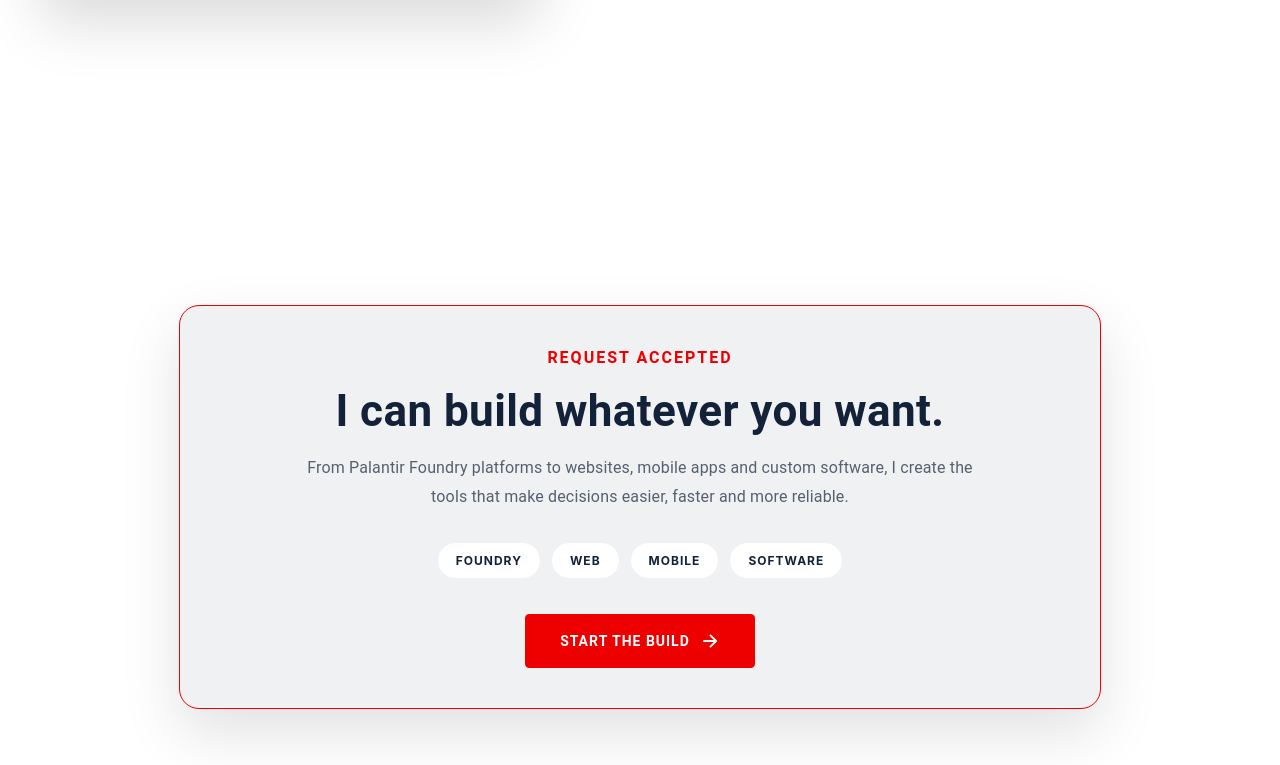
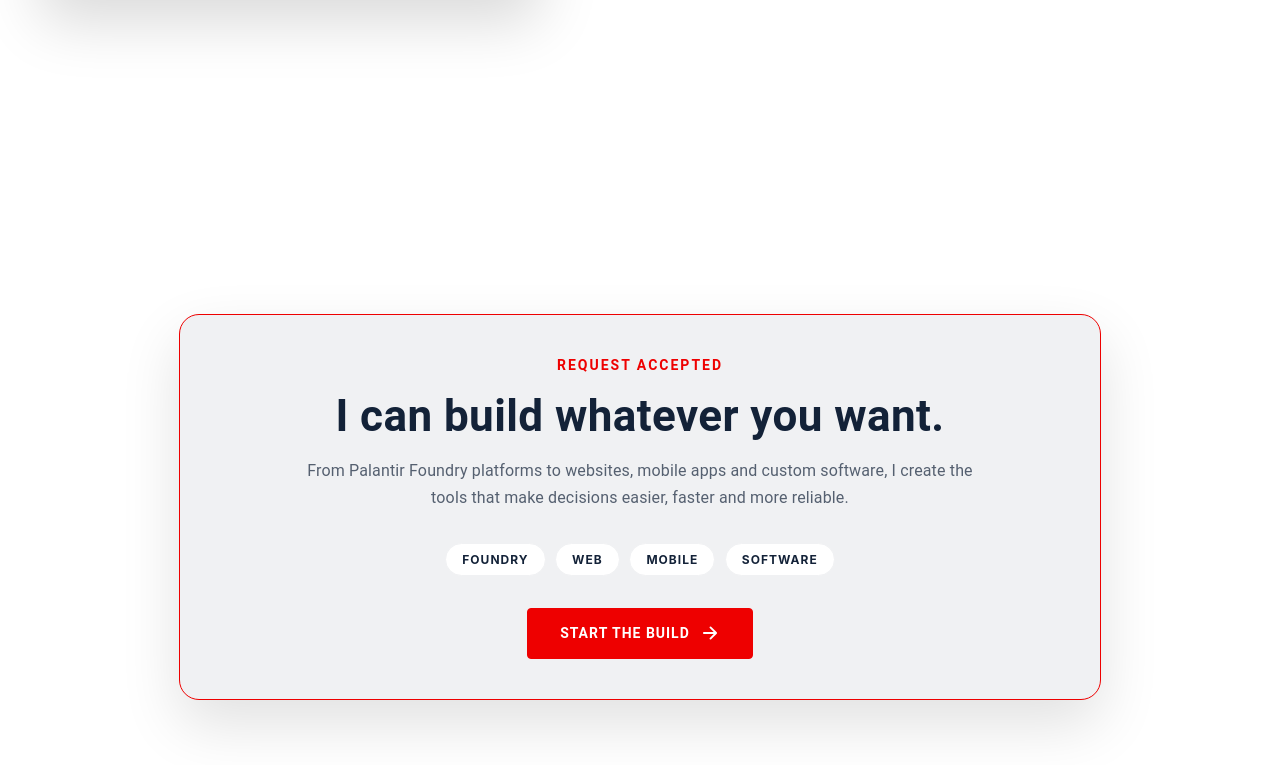
Before and after one commit to DonatNathan/donat-website, a React (Create React App) app: page / in a window 1280 px wide. Shown: the part 4395-5160 px from the top of the page. Built offline with nearby package versions, Linux system fonts and the light colour scheme.

Commit message:
fix: horizontal scroll on the project idea section

```diff
--- a/src/components/ProjectIdea.js
+++ b/src/components/ProjectIdea.js
@@ -4,26 +4,135 @@
 import { IoArrowForward } from "react-icons/io5";
 
 const ProjectIdea = () => {
+    const { theme } = useContext(ThemeContext);
 
-    const {theme} = useContext(ThemeContext);
+    return (
+        <Box
+            sx={{
+                display: "flex",
+                flexDirection: "column",
+                justifyContent: "center",
+                alignItems: "center",
+                textAlign: "center",
+                backgroundColor: theme.BackgroundColor,
+                px: { xs: 2, md: 0 },
+                py: { xs: 6, md: 10 },
+                minHeight: "calc(100vh - 120px)",
+                overflowX: "hidden"
+            }}
+        >
+            <Box
+                sx={{
+                    width: "100%",
+                    maxWidth: "840px",
+                    p: { xs: 3, sm: 4, md: 5 },
+                    borderRadius: "20px",
+                    backgroundColor: theme.SecondBackgroundColor,
+                    border: `1px solid ${theme.MainColor}`,
+                    boxShadow: `0 24px 60px rgba(0, 0, 0, 0.12)`,
+                    transition: "transform 0.4s ease, box-shadow 0.4s ease",
+                    "&:hover": {
+                        transform: "translateY(-6px)",
+                        boxShadow: `0 32px 80px rgba(0, 0, 0, 0.18)`
+                    }
+                }}
+            >
+                <Typography
+                    sx={{
+                        fontSize: 14,
+                        sm: 16,
+                        fontWeight: "bold",
+                        color: theme.MainColor,
+                        letterSpacing: "2px",
+                        textTransform: "uppercase",
+                        mb: 2
+                    }}
+                >
+                    Request accepted
+                </Typography>
 
-    return(
-        <Box sx={{display: "flex", flexDirection: "column", justifyContent: "center", alignItems: "center", textAlign: "center", backgroundColor: theme.BackgroundColor, paddingTop: "80px", paddingBottom: "80px", minHeight: "calc(100vh - 120px)"}}>
-            <Box sx={{maxWidth: "840px", width: "100%", padding: "40px", borderRadius: "20px", backgroundColor: theme.SecondBackgroundColor, border: `1px solid ${theme.MainColor}`, boxShadow: `0 24px 60px rgba(0, 0, 0, 0.12)`, transition: "transform 0.4s ease, box-shadow 0.4s ease", '&:hover': {transform: 'translateY(-6px)', boxShadow: `0 32px 80px rgba(0, 0, 0, 0.18)`}}}>
-                <Typography sx={{fontSize: 16, fontWeight: "bold", color: theme.MainColor, letterSpacing: "2px", textTransform: "uppercase", marginBottom: "18px"}}>Request accepted</Typography>
-                <Typography sx={{fontSize: {xs: 32, md: 44}, fontWeight: "bold", color: theme.BoldTextColor, marginBottom: "20px", lineHeight: 1.05}}>
+                <Typography
+                    sx={{
+                        fontSize: { xs: 26, sm: 34, md: 44 },
+                        fontWeight: "bold",
+                        color: theme.BoldTextColor,
+                        mb: 2,
+                        lineHeight: 1.1,
+                        px: { xs: 1, sm: 0 }
+                    }}
+                >
                     I can build whatever you want.
                 </Typography>
-                <Typography sx={{fontSize: 16, color: theme.ClassicTextColor, lineHeight: 1.8, marginBottom: "30px", maxWidth: "680px", marginX: "auto"}}>
-                    From Palantir Foundry platforms to websites, mobile apps and custom software, I create the tools that make decisions easier, faster and more reliable.
+
+                <Typography
+                    sx={{
+                        fontSize: { xs: 14, sm: 16 },
+                        color: theme.ClassicTextColor,
+                        lineHeight: 1.7,
+                        mb: 4,
+                        maxWidth: "680px",
+                        mx: "auto"
+                    }}
+                >
+                    From Palantir Foundry platforms to websites, mobile apps and custom software,
+                    I create the tools that make decisions easier, faster and more reliable.
                 </Typography>
-                <Box sx={{display: "flex", justifyContent: "center", flexWrap: "wrap", gap: "10px", marginBottom: "35px"}}>
-                    {['Foundry', 'Web', 'Mobile', 'Software'].map((tag) => (
-                        <Box key={tag} sx={{padding: "10px 18px", borderRadius: "999px", backgroundColor: theme.BackgroundColor, color: theme.BoldTextColor, fontSize: 12, fontWeight: "bold", letterSpacing: "1px", textTransform: "uppercase", border: `1px solid ${theme.SecondBackgroundColor}`}}>{tag}</Box>
+
+                <Box
+                    sx={{
+                        display: "flex",
+                        justifyContent: "center",
+                        flexWrap: "wrap",
+                        gap: 1.2,
+                        mb: 4
+                    }}
+                >
+                    {["Foundry", "Web", "Mobile", "Software"].map((tag) => (
+                        <Box
+                            key={tag}
+                            sx={{
+                                px: { xs: 1.5, sm: 2 },
+                                py: 1,
+                                borderRadius: "999px",
+                                backgroundColor: theme.BackgroundColor,
+                                color: theme.BoldTextColor,
+                                fontSize: 12,
+                                fontWeight: "bold",
+                                letterSpacing: "1px",
+                                textTransform: "uppercase",
+                                border: `1px solid ${theme.SecondBackgroundColor}`
+                            }}
+                        >
+                            {tag}
+                        </Box>
                     ))}
                 </Box>
-                <Button href="#contact" sx={{width: "fit-content", backgroundColor: theme.MainColor, color: theme.BackgroundColor, textTransform: "uppercase", fontSize: 14, padding: "14px 34px", fontWeight: "bold", letterSpacing: "1px", border: `1px solid ${theme.MainColor}`, transition: "background-color 0.3s ease, transform 0.3s ease", '&:hover': {backgroundColor: theme.BackgroundColor, color: theme.BoldTextColor, transform: 'translateY(-2px)', border: `1px solid ${theme.MainColor}`}}}>
-                    Start the build <IoArrowForward style={{marginLeft: "10px"}} size={20} />
+
+                <Button
+                    href="#contact"
+                    sx={{
+                        width: "fit-content",
+                        maxWidth: "100%",
+                        backgroundColor: theme.MainColor,
+                        color: theme.BackgroundColor,
+                        textTransform: "uppercase",
+                        fontSize: 14,
+                        px: { xs: 3, sm: 4 },
+                        py: 1.5,
+                        fontWeight: "bold",
+                        letterSpacing: "1px",
+                        border: `1px solid ${theme.MainColor}`,
+                        transition: "all 0.3s ease",
+                        "&:hover": {
+                            backgroundColor: theme.BackgroundColor,
+                            color: theme.BoldTextColor,
+                            transform: "translateY(-2px)",
+                            border: `1px solid ${theme.MainColor}`
+                        }
+                    }}
+                >
+                    Start the build
+                    <IoArrowForward style={{ marginLeft: "10px" }} size={20} />
                 </Button>
             </Box>
         </Box>
```
